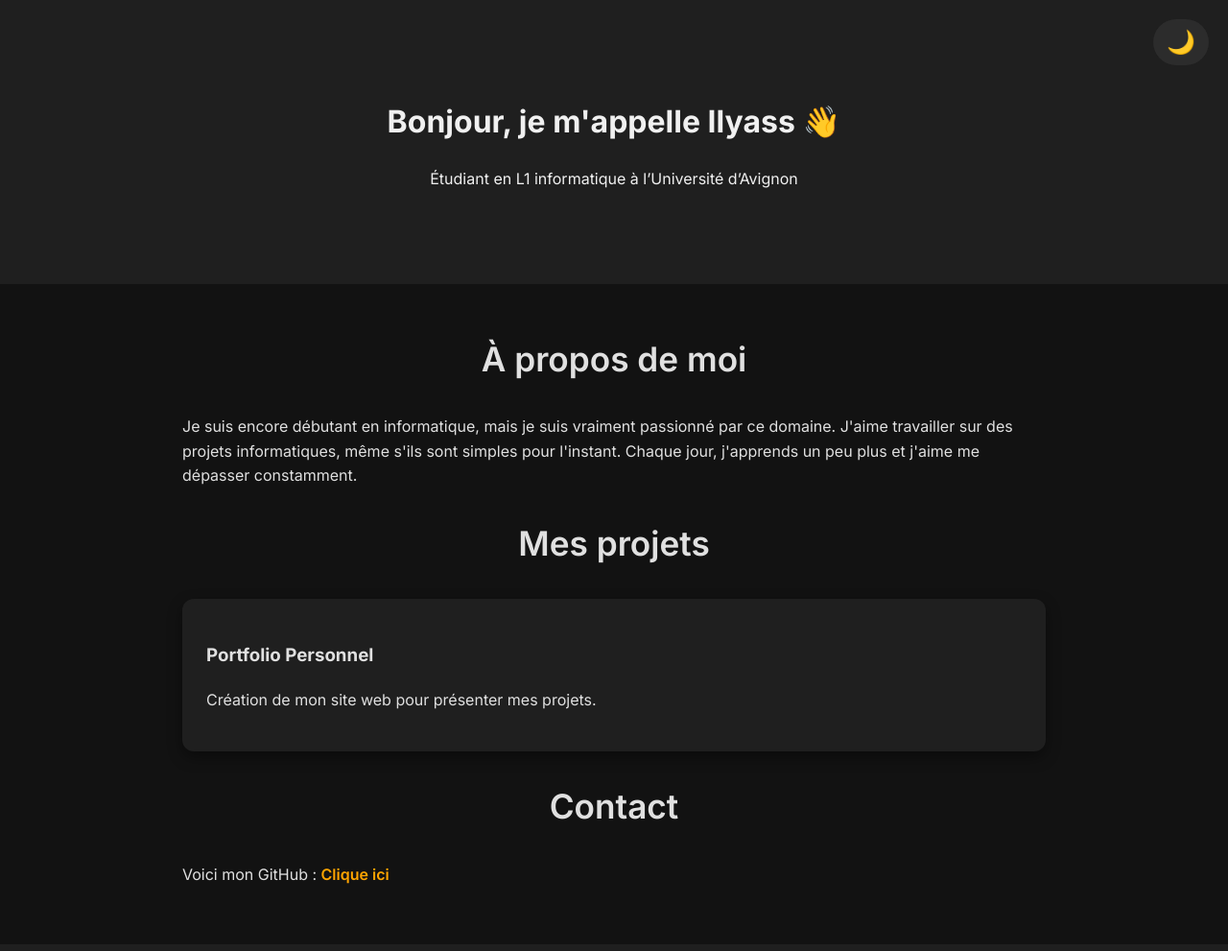
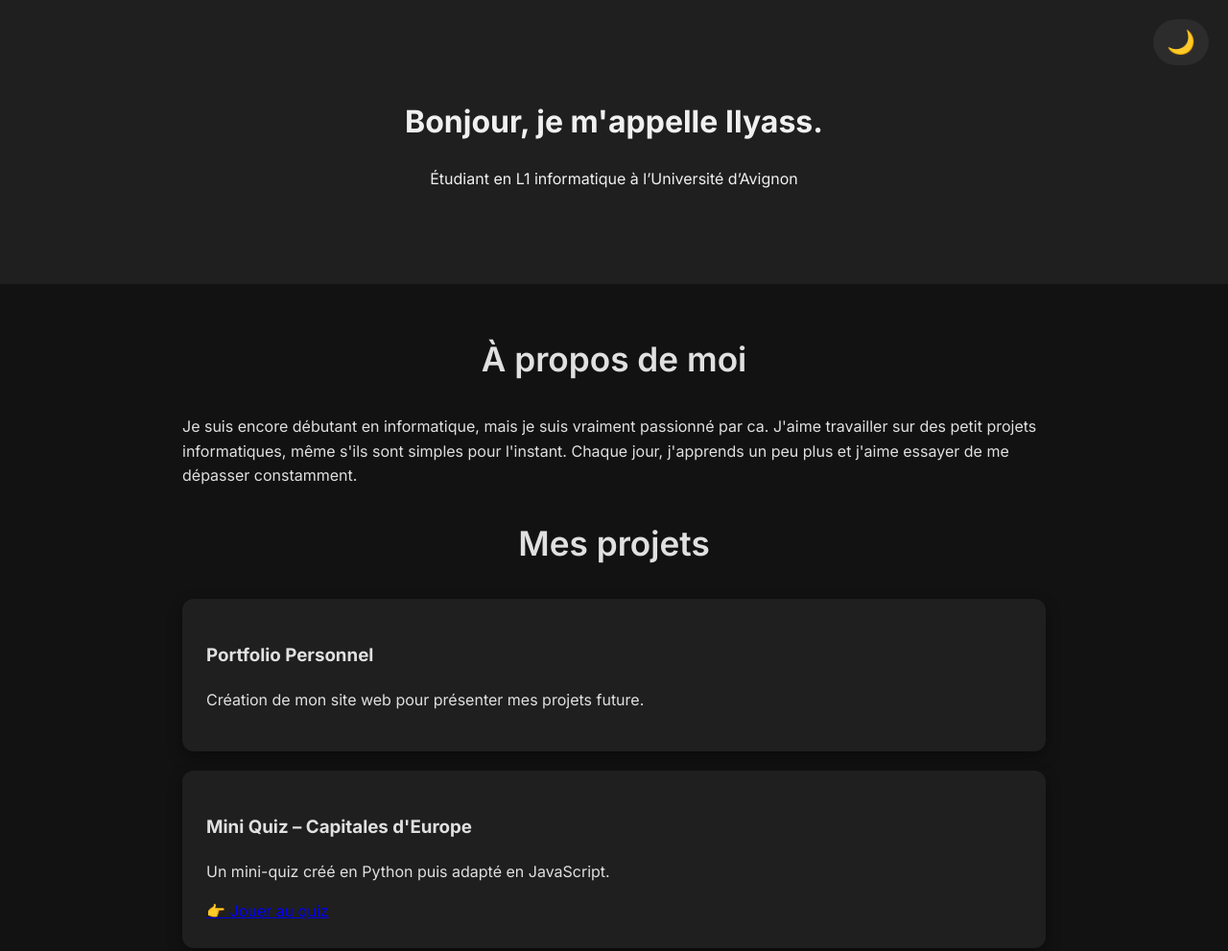
Before and after one commit to ilyass-06/mon-portfolio-ilyass, a plain HTML site: page index.html in a window 1280 px wide. Shown: the top 991 px of the page at 96% size. Drawn offline with Linux system fonts and the light colour scheme.

Commit message:
Nouveau programme index.html

```diff
--- a/index.html
+++ b/index.html
@@ -13,7 +13,7 @@
 
     <div class="site-wrapper">
         <header class="hero">
-            <h1>Bonjour, je m'appelle Ilyass 👋</h1>
+            <h1>Bonjour, je m'appelle Ilyass.</h1>
             <p>Étudiant en L1 informatique à l’Université d’Avignon</p>
         </header>
 
@@ -23,19 +23,28 @@
             <section class="about fade-in">
                 <h2>À propos de moi</h2>
                 <p>
-                    Je suis encore débutant en informatique, mais je suis vraiment passionné par ce domaine.
-                    J'aime travailler sur des projets informatiques, même s'ils sont simples pour l'instant.
-                    Chaque jour, j'apprends un peu plus et j'aime me dépasser constamment.
+                    Je suis encore débutant en informatique, mais je suis vraiment passionné par ca.
+                    J'aime travailler sur des petit projets informatiques, même s'ils sont simples pour l'instant.
+                    Chaque jour, j'apprends un peu plus et j'aime essayer de me dépasser constamment.
                 </p>
             </section>
 
             <!-- PROJECTS -->
             <section class="projets fade-in">
                 <h2>Mes projets</h2>
+
                 <article class="projet">
                     <h3>Portfolio Personnel</h3>
-                    <p>Création de mon site web pour présenter mes projets.</p>
+                    <p>Création de mon site web pour présenter mes projets future.</p>
                 </article>
+
+                <!-- PROJET QUIZ -->
+                <article class="projet">
+                    <h3>Mini Quiz – Capitales d'Europe</h3>
+                    <p>Un mini-quiz créé en Python puis adapté en JavaScript.</p>
+                    <a href="quiz.html">👉 Jouer au quiz</a>
+                </article>
+
             </section>
 
             <!-- CONTACT -->
```
